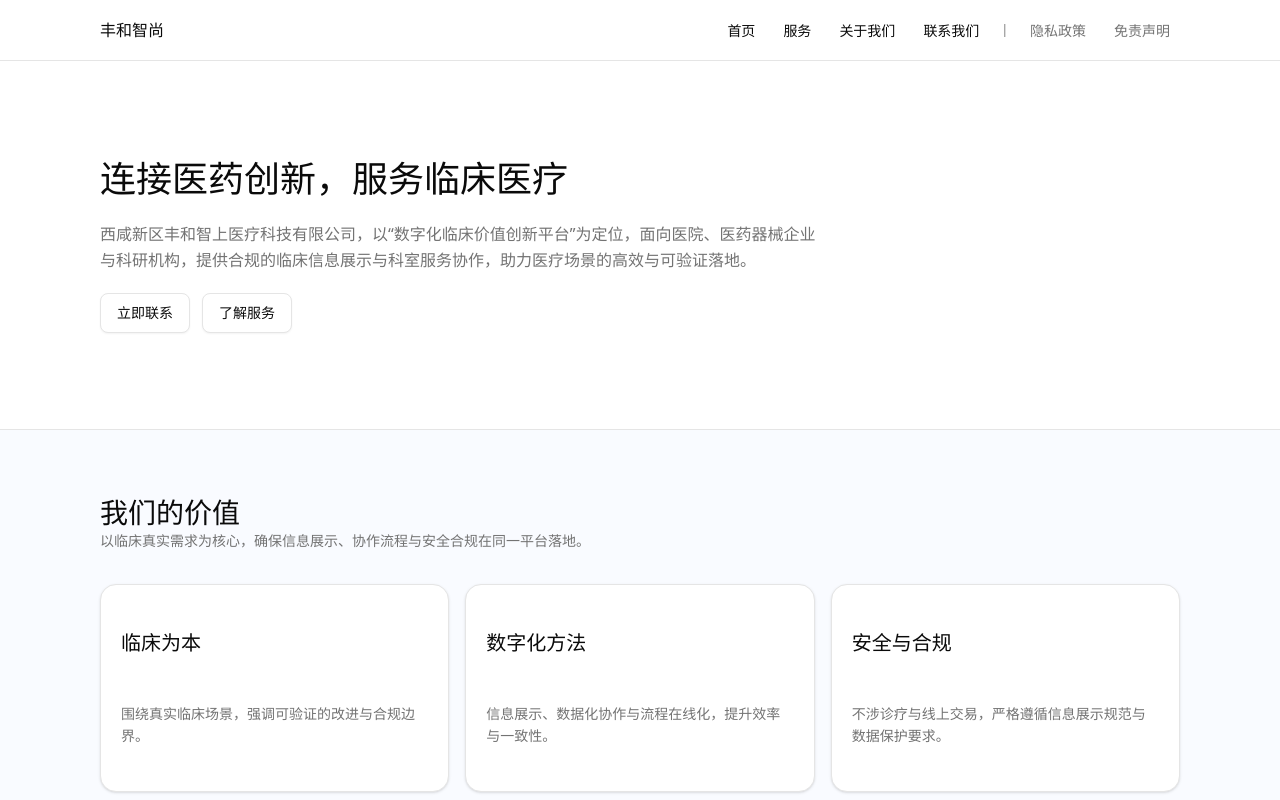
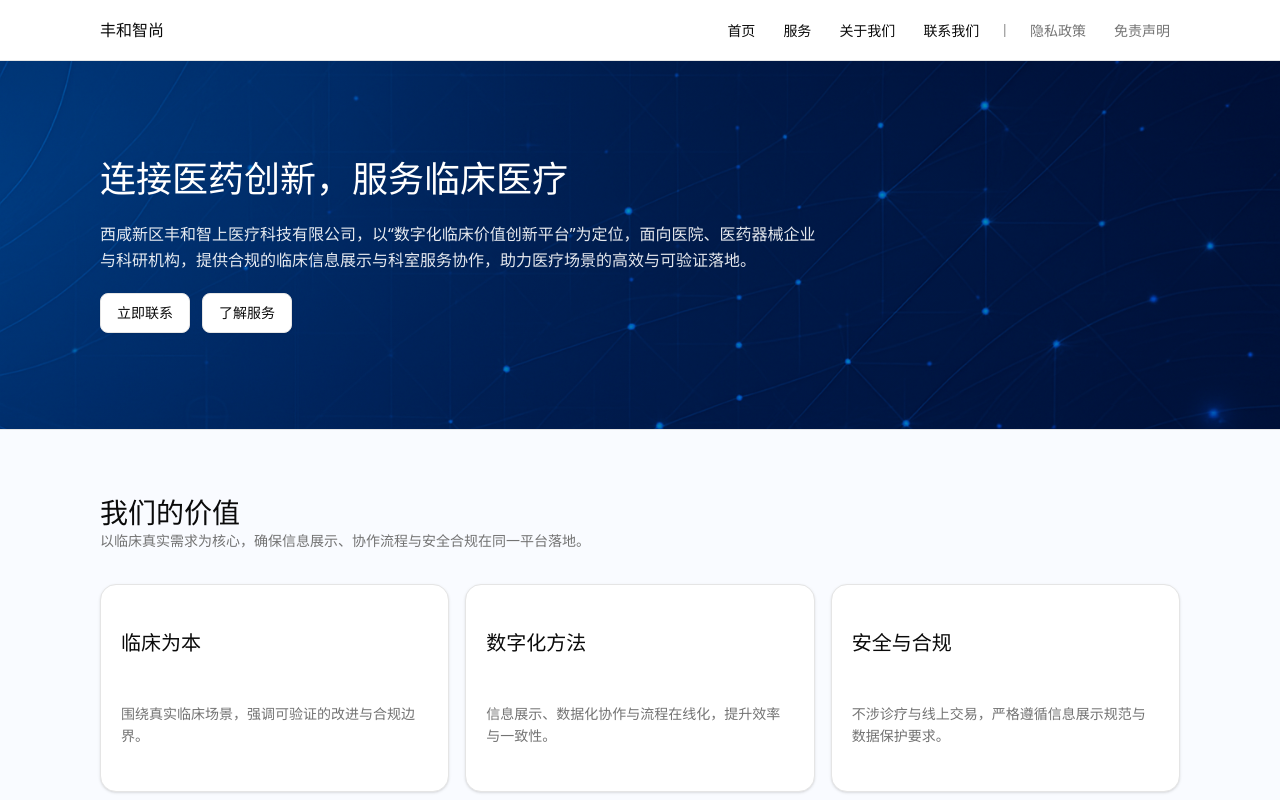
Before and after one commit to whyy9527/fenghezhishang-site, a Next.js app: page / in a window 1280 px wide. Shown: the top 800 px of the page. Built offline with nearby package versions, Linux system fonts and the light colour scheme.

Commit message:
refactor: improve hero section styling for better visibility and contrast

```diff
--- a/src/app/page.tsx
+++ b/src/app/page.tsx
@@ -40,13 +40,23 @@ const PLANS = [
 export default function Home() {
   return (
     <main className="bg-background text-foreground">
-      <section className="border-b border-[var(--border)]">
-        <div className="mx-auto flex max-w-[1120px] flex-col gap-[24px] px-[20px] py-[72px] md:flex-row md:items-center md:justify-between md:py-[96px]">
+      <section className="relative border-b border-[var(--border)]">
+        {/* Hero Background Image */}
+        <div
+          className="absolute inset-0 bg-cover bg-center bg-no-repeat"
+          style={{
+            backgroundImage: 'url(/images/hero/hero.png)',
+          }}
+        />
+        {/* Dark Gradient Overlay */}
+        <div className="absolute inset-0 bg-gradient-to-r from-black/20 to-black/20" />
+
+        <div className="relative mx-auto flex max-w-[1120px] flex-col gap-[24px] px-[20px] py-[72px] md:flex-row md:items-center md:justify-between md:py-[96px]">
           <div className="max-w-[720px] space-y-[20px]">
-            <h1 className="text-[36px] leading-[44px]">
+            <h1 className="text-[36px] leading-[44px]  text-white">
               连接医药创新，服务临床医疗
             </h1>
-            <p className="text-[16px] leading-[26px] text-muted-foreground">
+            <p className="text-[16px] leading-[26px] text-white/90">
               西咸新区丰和智上医疗科技有限公司，以“数字化临床价值创新平台”为定位，面向医院、医药器械企业与科研机构，提供合规的临床信息展示与科室服务协作，助力医疗场景的高效与可验证落地。
             </p>
             <div className="flex flex-col gap-[12px] sm:flex-row">
```
